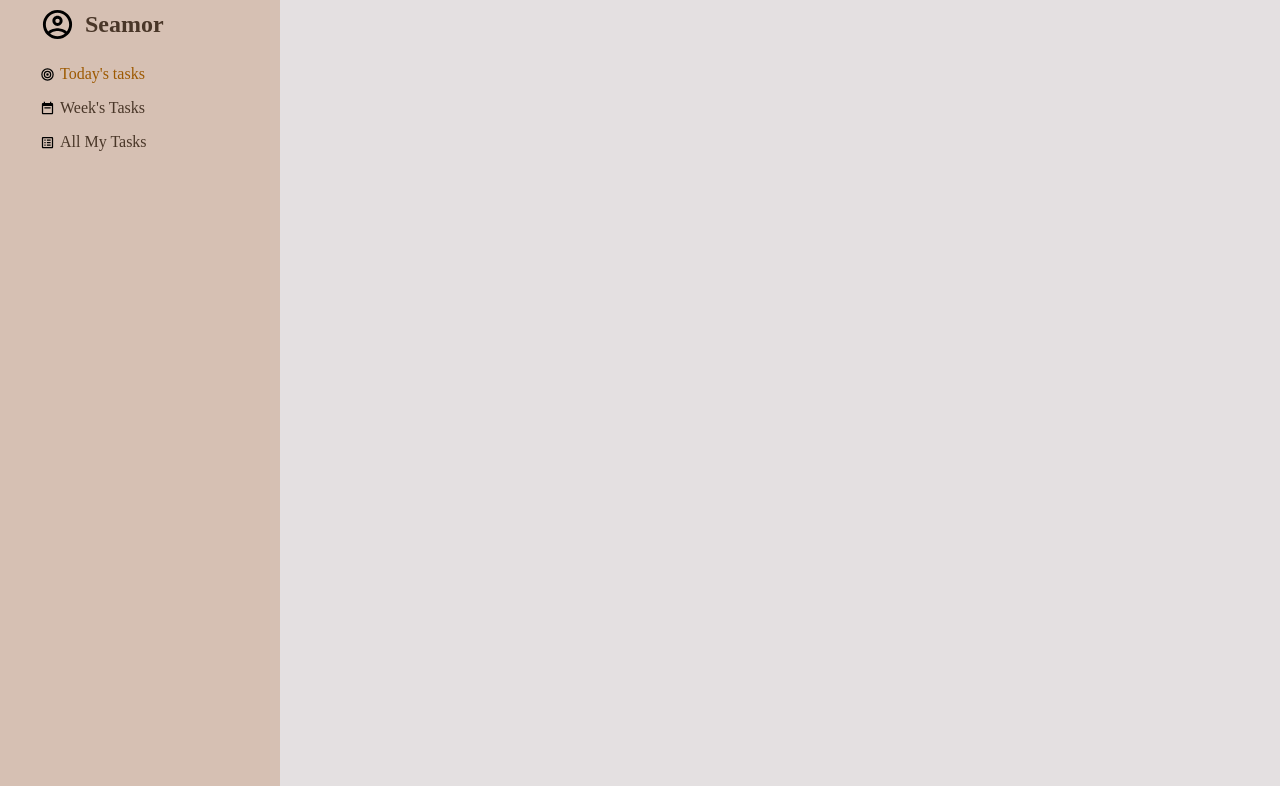
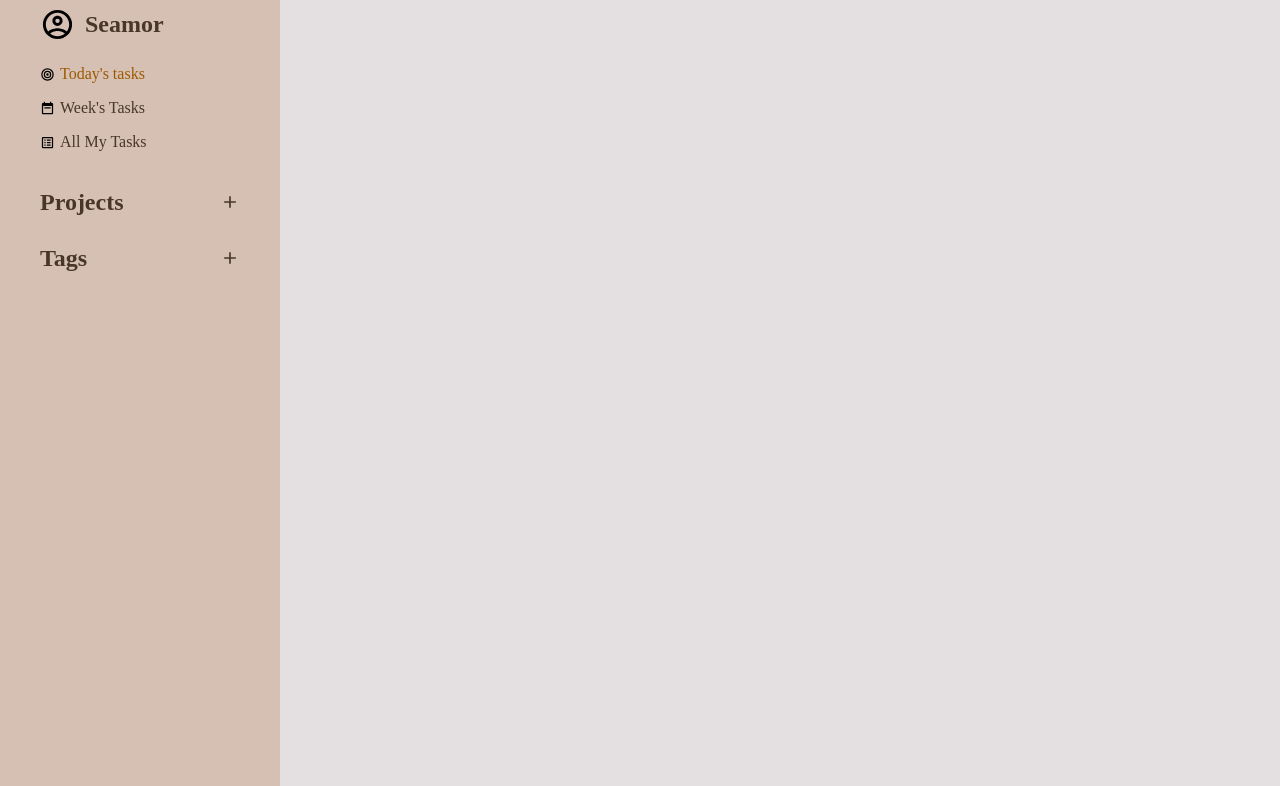
Before and after one commit to CeeZ-11/Odin-Project-TodoList, a website built with webpack: page src/template.html in a window 1280 px wide. Shown: the part 74-860 px from the top of the page. Built offline with nearby package versions, Linux system fonts and the light colour scheme.

Commit message:
adds aside and container files and content

```diff
--- a/src/aside.css
+++ b/src/aside.css
@@ -59,12 +59,25 @@ button {
   display: flex;
   gap: 5px;
   align-items: center;
+  cursor: pointer;
 }
 
 button:hover {
-  cursor: pointer;
+  color: #9d5900;
 }
 
 .btnActive {
   color: #9d5900;
 }
+
+.project-title-container {
+  display: flex;
+  justify-content: space-between;
+  align-items: center;
+}
+
+.tag-title-container {
+  display: flex;
+  justify-content: space-between;
+  align-items: center;
+}
--- a/src/aside.js
+++ b/src/aside.js
@@ -36,6 +36,7 @@ export function Aside() {
 
   const btntodaysTask = document.createElement("button");
   btntodaysTask.classList.add("btntodays-task");
+  btntodaysTask.classList.add("btnTasks");
   btntodaysTask.classList.add("btnActive");
   todaysTask.appendChild(btntodaysTask);
 
@@ -54,6 +55,7 @@ export function Aside() {
 
   const btnweekTasks = document.createElement("button");
   btnweekTasks.classList.add("btnweek-tasks");
+  btnweekTasks.classList.add("btnTasks");
   weekTasks.appendChild(btnweekTasks);
 
   const weekTasksIcon = document.createElement("svg");
@@ -71,6 +73,7 @@ export function Aside() {
 
   const btnallTasks = document.createElement("button");
   btnallTasks.classList.add("btnall-tasks");
+  btnallTasks.classList.add("btnTasks");
   allTasks.appendChild(btnallTasks);
 
   const allTasksIcon = document.createElement("svg");
@@ -81,5 +84,129 @@ export function Aside() {
   allTasksText.textContent = "All My Tasks";
   btnallTasks.appendChild(allTasksText);
 
+  //--------------------------------------------------------------
+  // Projects Main Container
+  const asideProjects = document.createElement("div");
+  asideProjects.classList.add("aside-projects");
+  asideContainer.appendChild(asideProjects);
+
+  // Projects Title Container
+  const projectTitleContainer = document.createElement("div");
+  projectTitleContainer.classList.add("project-title-container");
+  asideProjects.appendChild(projectTitleContainer);
+
+  const projectTitle = document.createElement("h2");
+  projectTitle.textContent = "Projects";
+  projectTitleContainer.appendChild(projectTitle);
+
+  const btnaddProject = document.createElement("button");
+  btnaddProject.classList.add("btn-add-project");
+  projectTitleContainer.appendChild(btnaddProject);
+
+  // Create the SVG element
+  const addProjectsvg = document.createElementNS(
+    "http://www.w3.org/2000/svg",
+    "svg"
+  );
+  addProjectsvg.setAttribute("xmlns", "http://www.w3.org/2000/svg");
+  addProjectsvg.setAttribute("viewBox", "0 0 24 24");
+  addProjectsvg.setAttribute("width", "20");
+  addProjectsvg.setAttribute("height", "20");
+  addProjectsvg.setAttribute("fill", "#493628"); // Initial color of the SVG
+
+  // Create the path element inside the SVG
+  const addProjectpath = document.createElementNS(
+    "http://www.w3.org/2000/svg",
+    "path"
+  );
+  addProjectpath.setAttribute("d", "M19,13H13V19H11V13H5V11H11V5H13V11H19V13Z");
+
+  // Append the path to the SVG
+  addProjectsvg.appendChild(addProjectpath);
+
+  // Append the SVG to the button
+  btnaddProject.appendChild(addProjectsvg);
+
+  // Change color of SVG based on hover or other events
+  btnaddProject.addEventListener("mouseenter", () => {
+    addProjectpath.setAttribute("fill", "#9d5900"); // Change SVG color on hover
+  });
+
+  btnaddProject.addEventListener("mouseleave", () => {
+    addProjectpath.setAttribute("fill", "#493628"); // Reset to original color on mouse leave
+  });
+
+  // Projects List Container
+  const projectListContainer = document.createElement("div");
+  projectListContainer.classList.add("project-list-container");
+  asideProjects.appendChild(projectListContainer);
+
+  // Projects List ul
+  const projectListul = document.createElement("ul");
+  projectListul.classList.add("project-list-ul");
+  projectListContainer.appendChild(projectListul);
+
+  //--------------------------------------------------------------
+  // Tags Main
+  const asideTags = document.createElement("div");
+  asideTags.classList.add("aside-tags");
+  asideContainer.appendChild(asideTags);
+
+  // Tags Title Container
+  const tagTitleContainer = document.createElement("div");
+  tagTitleContainer.classList.add("tag-title-container");
+  asideTags.appendChild(tagTitleContainer);
+
+  const tagTitle = document.createElement("h2");
+  tagTitle.textContent = "Tags";
+  tagTitleContainer.appendChild(tagTitle);
+
+  const btnAddTag = document.createElement("button");
+  btnAddTag.classList.add("btn-add-tag");
+  tagTitleContainer.appendChild(btnAddTag);
+
+  // Create the SVG element
+  const addTagsvg = document.createElementNS(
+    "http://www.w3.org/2000/svg",
+    "svg"
+  );
+  addTagsvg.setAttribute("xmlns", "http://www.w3.org/2000/svg");
+  addTagsvg.setAttribute("viewBox", "0 0 24 24");
+  addTagsvg.setAttribute("width", "20");
+  addTagsvg.setAttribute("height", "20");
+  addTagsvg.setAttribute("fill", "#493628"); // Initial color of the SVG
+
+  // Create the path element inside the SVG
+  const addTagpath = document.createElementNS(
+    "http://www.w3.org/2000/svg",
+    "path"
+  );
+  addTagpath.setAttribute("d", "M19,13H13V19H11V13H5V11H11V5H13V11H19V13Z");
+
+  // Append the path to the SVG
+  addTagsvg.appendChild(addTagpath);
+
+  // Append the SVG to the button
+  btnAddTag.appendChild(addTagsvg);
+
+  // Change color of SVG based on hover or other events
+  btnAddTag.addEventListener("mouseenter", () => {
+    addTagpath.setAttribute("fill", "#9d5900"); // Change SVG color on hover
+  });
+
+  btnAddTag.addEventListener("mouseleave", () => {
+    addTagpath.setAttribute("fill", "#493628"); // Reset to original color on mouse leave
+  });
+
+  // Tags List Container
+  const tagListContainer = document.createElement("div");
+  tagListContainer.classList.add("tag-list-container");
+  asideTags.appendChild(tagListContainer);
+
+  // Tags List ul
+  const tagListUl = document.createElement("ul");
+  tagListUl.classList.add("tag-list-ul");
+  tagListContainer.appendChild(tagListUl);
+
   return asideContainer;
 }
--- a/src/container.js
+++ b/src/container.js
@@ -12,4 +12,13 @@ export function Container() {
 
   containerDiv.appendChild(asideDiv);
   containerDiv.appendChild(contentDiv);
+
+  const buttons = document.querySelectorAll(".btnTasks");
+
+  buttons.forEach((button) => {
+    button.addEventListener("click", () => {
+      buttons.forEach((btn) => btn.classList.remove("btnActive"));
+      button.classList.add("btnActive");
+    });
+  });
 }
```
